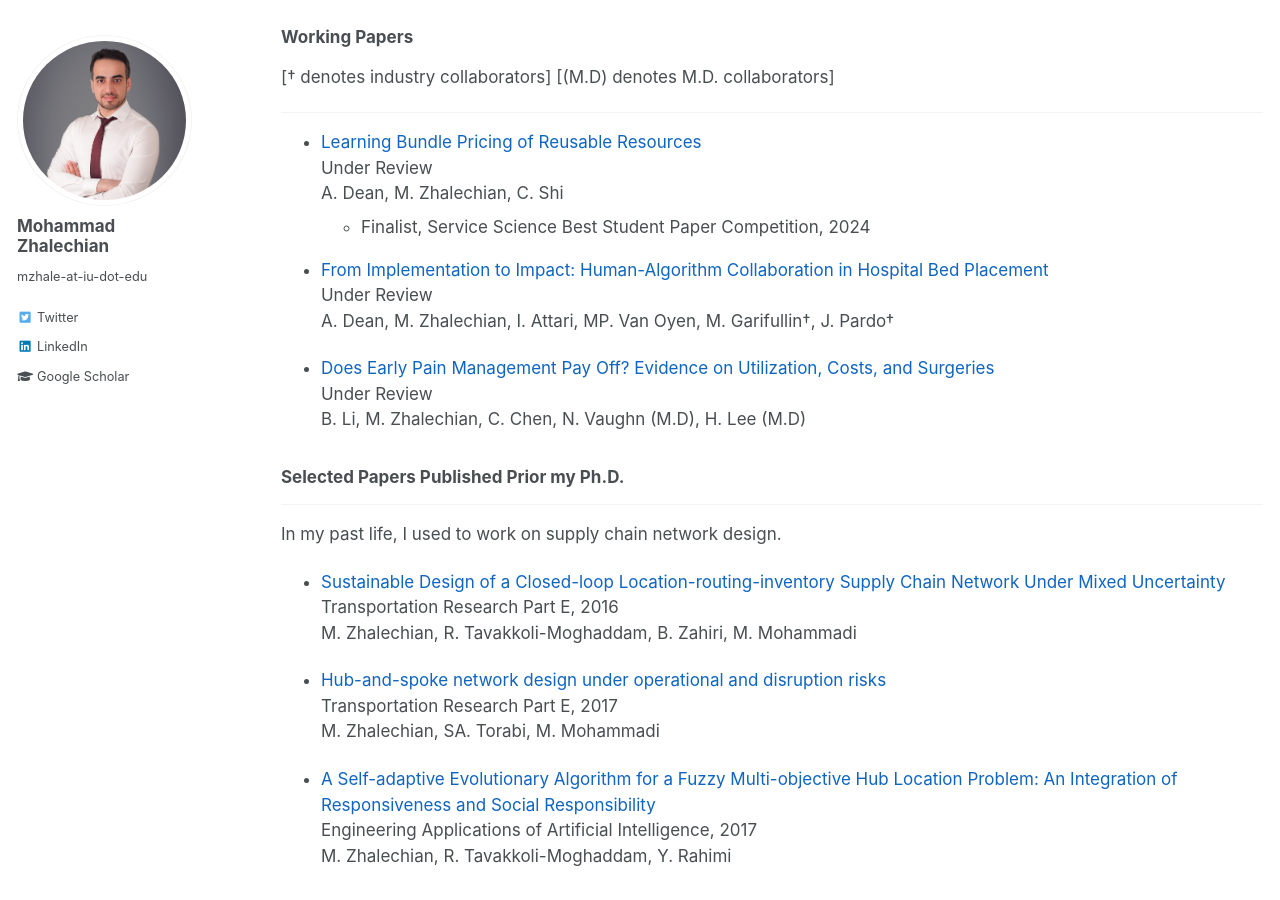
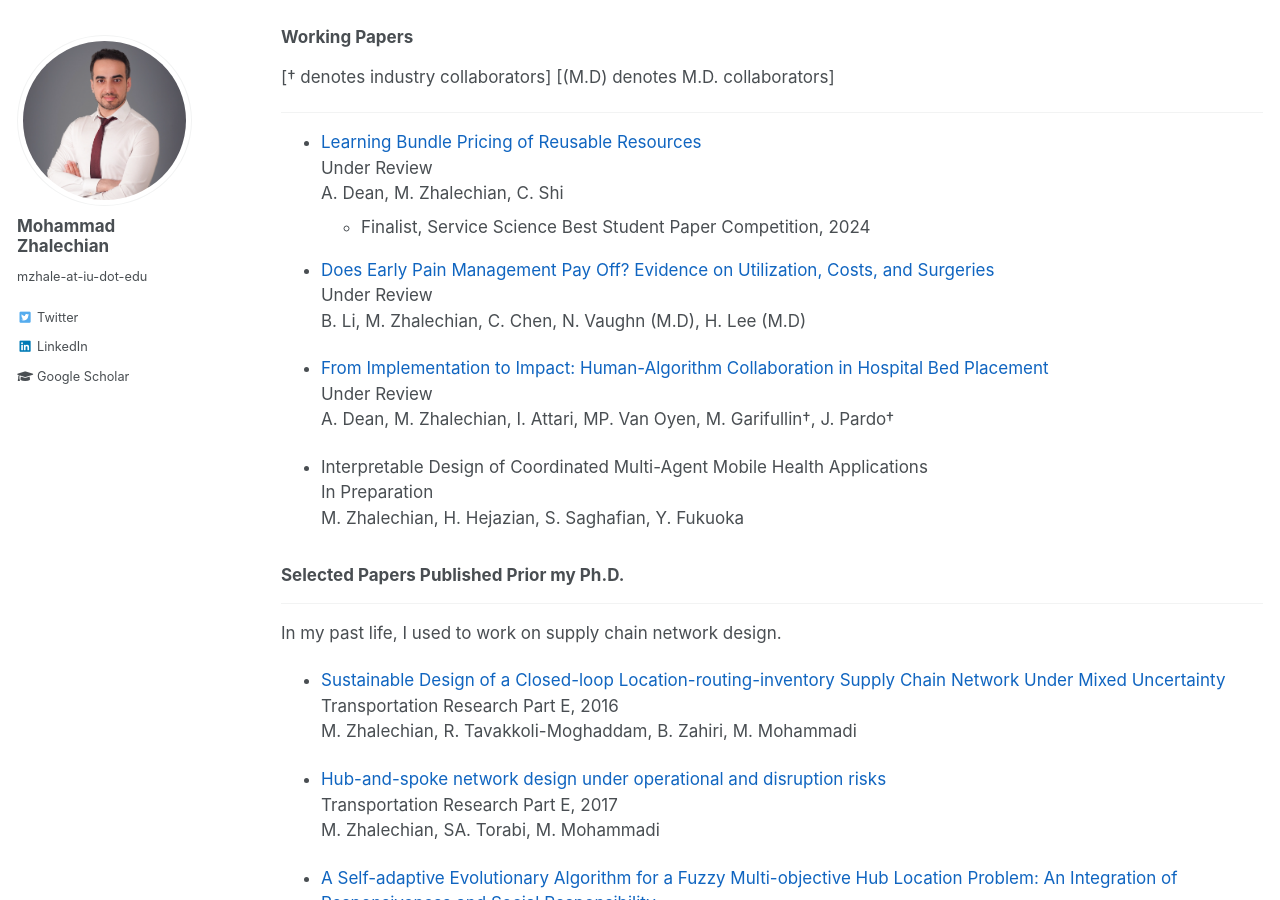
Before and after one commit to mzhalechian/mzhalechian.github.io, a Jekyll site: the page built from _pages/research.md, in a window 1280 px wide and 900 px high, scrolled down 1401 px. Built offline with Jekyll 4.4.1, drawn with Linux system fonts in a browser that asks for light colours.

Commit message:
Update research papers section: add new paper on multi-agent mobile health applications and restore previous paper on hospital bed placement

```diff
--- a/_pages/research.md
+++ b/_pages/research.md
@@ -70,13 +70,17 @@ Under Review
 A. Dean, M. Zhalechian, C. Shi
     * <span style="color:#black">Finalist, Service Science Best Student Paper Competition, 2024 </span>
 
+* [Does Early Pain Management Pay Off? Evidence on Utilization, Costs, and Surgeries](https://papers.ssrn.com/sol3/papers.cfm?abstract_id=6731198)
+Under Review
+B. Li, M. Zhalechian, C. Chen, N. Vaughn (M.D), H. Lee (M.D)
+
 * [From Implementation to Impact: Human-Algorithm Collaboration in Hospital Bed Placement](https://papers.ssrn.com/sol3/papers.cfm?abstract_id=5510659)
 Under Review
 A. Dean, M. Zhalechian, I. Attari, MP. Van Oyen, M. Garifullin&dagger;, J. Pardo&dagger;
 
-* [Does Early Pain Management Pay Off? Evidence on Utilization, Costs, and Surgeries](https://papers.ssrn.com/sol3/papers.cfm?abstract_id=6731198)
-Under Review
-B. Li, M. Zhalechian, C. Chen, N. Vaughn (M.D), H. Lee (M.D)
+* Interpretable Design of Coordinated Multi-Agent Mobile Health Applications
+In Preparation
+M. Zhalechian, H. Hejazian, S. Saghafian, Y. Fukuoka
 
 <!--
 ### In Progress
```
